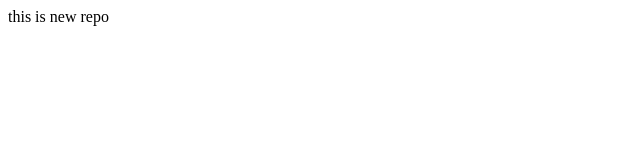
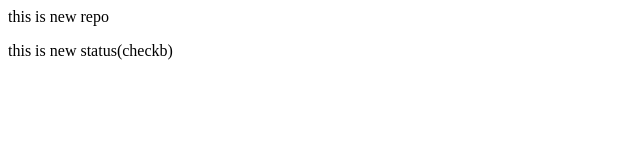
Before and after one commit to kiran432005/localrepo, a plain HTML site: page index.html in a window 1280 px wide. Shown: the whole page, without its empty margins (0-640 px from the left). Drawn offline with Linux system fonts and the light colour scheme.

Commit message:
add a new feature

```diff
--- a/index.html
+++ b/index.html
@@ -1 +1,2 @@
 <p> this is new repo</p>
+<p> this is new status(checkb)</p>
```
